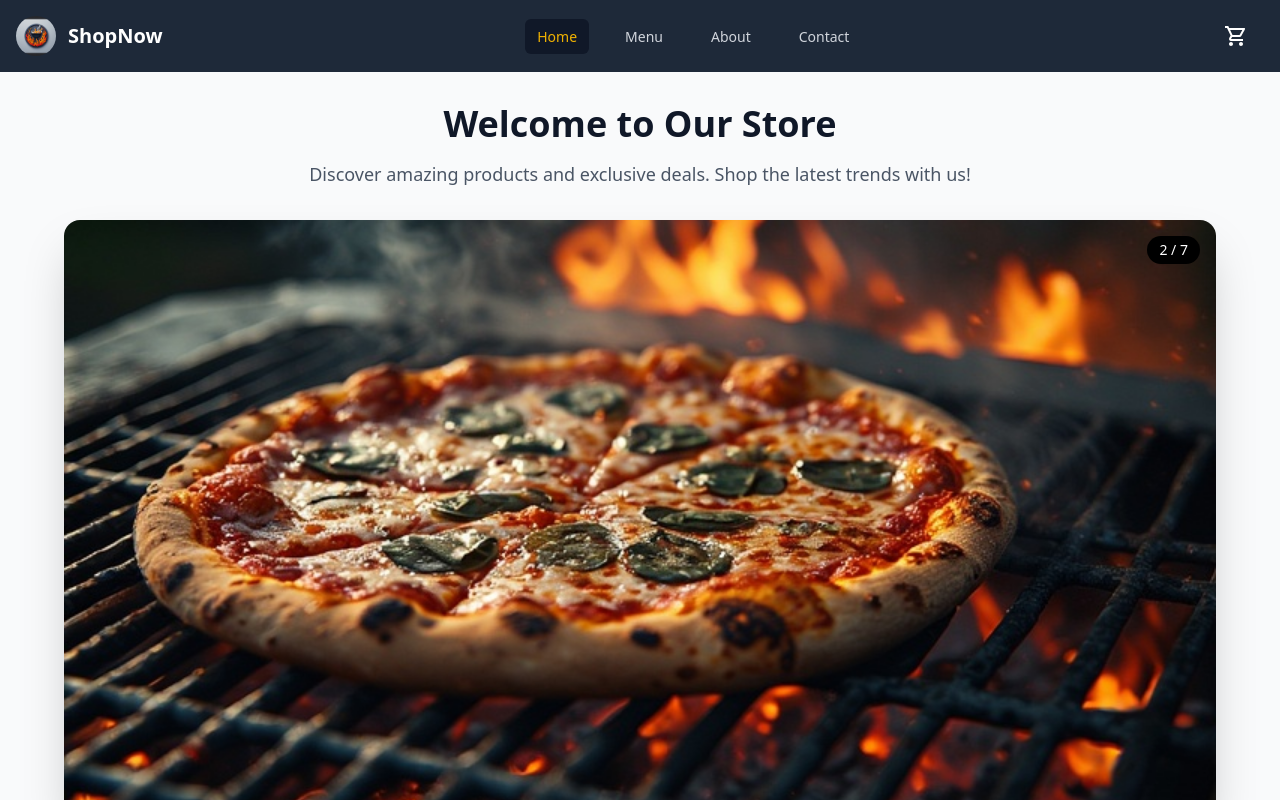
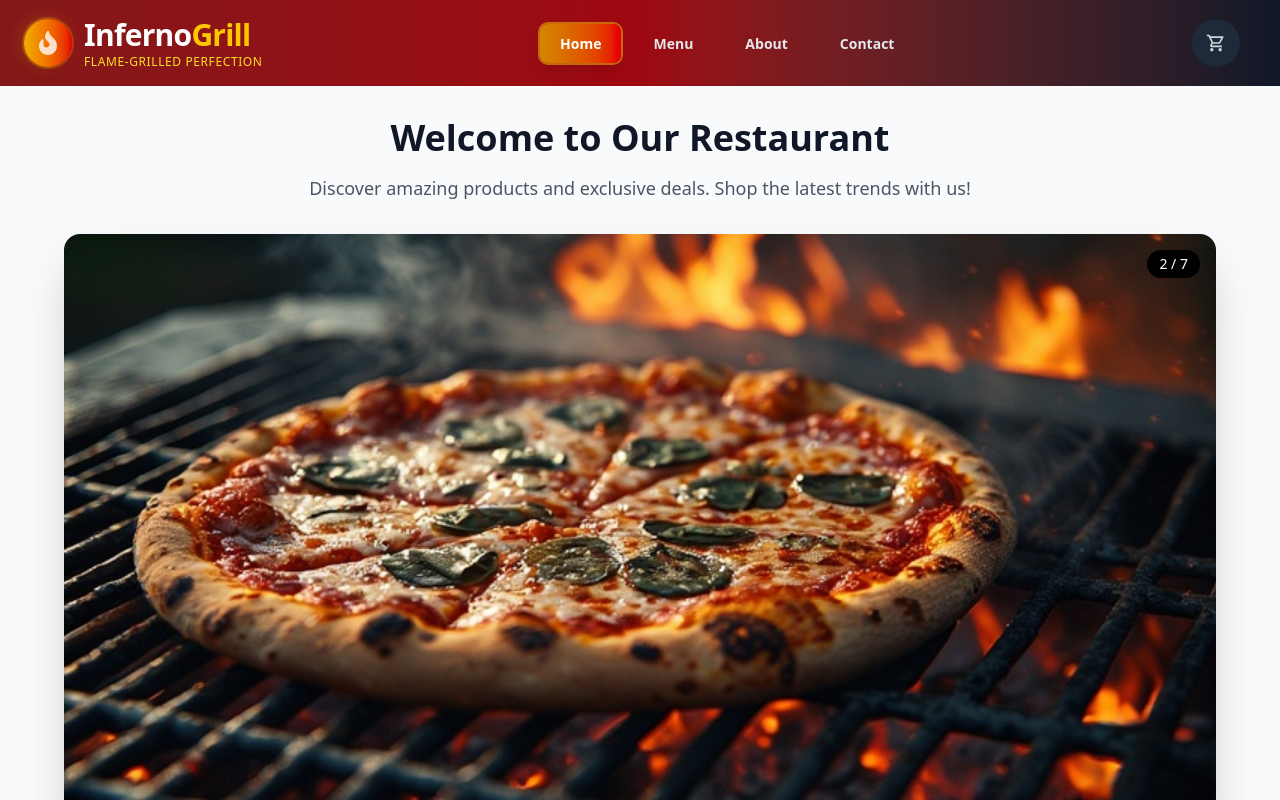
Before and after one commit to Hammad-000/inferno-grill, a React (Vite) app: page / in a window 1280 px wide. Shown: the top 800 px of the page. Built offline with nearby package versions, Linux system fonts and the light colour scheme.

Commit message:
nav update

```diff
--- a/src/App.jsx
+++ b/src/App.jsx
@@ -10,24 +10,101 @@ import { CartProvider, useCart } from "./components/CartContext";
 import { MdOutlineShoppingCart } from "react-icons/md";
 import { GiHamburgerMenu } from "react-icons/gi";
 import { IoClose } from "react-icons/io5";
+import { FaFire } from "react-icons/fa";
 import { BrowserRouter as Router, Routes, Route, NavLink } from "react-router-dom";
 
 function CartIcon() {
   const { cart } = useCart();
-  const cartItemsCount = cart.reduce((total, item) => total + item.quantity, 0);
+  const cartItemsCount = cart.reduce((total, item) => total + (item.quantity || 1), 0);
+  const [isHovering, setIsHovering] = useState(false);
+
+  // Calculate total price for tooltip
+  const totalPrice = cart.reduce((total, item) => {
+    const price = typeof item.price === 'number' ? item.price : 0;
+    const quantity = item.quantity || 1;
+    return total + (price * quantity);
+  }, 0);
 
   return (
-    <div className="relative">
+    <div
+      className="relative"
+      onMouseEnter={() => setIsHovering(true)}
+      onMouseLeave={() => setIsHovering(false)}
+    >
       <NavLink
         to="/cart"
-        className={({ isActive }) => isActive ? 'text-yellow-500' : 'text-white'}
+        className={({ isActive }) =>
+          `relative flex items-center justify-center w-12 h-12 rounded-full transition-all duration-300 ${
+            isActive
+              ? 'bg-gradient-to-br from-yellow-500 to-orange-600 text-white shadow-lg ring-2 ring-yellow-400'
+              : 'bg-gray-800 text-gray-300 hover:bg-gradient-to-br hover:from-yellow-600 hover:to-red-600 hover:text-white hover:shadow-xl'
+          }`
+        }
       >
-        <MdOutlineShoppingCart className="text-2xl" />
+        <MdOutlineShoppingCart className="text-xl" />
+
+        {/* Cart badge */}
+        {cartItemsCount > 0 && (
+          <span className="absolute -top-1 -right-1 bg-red-600 text-white text-xs font-bold rounded-full w-6 h-6 flex items-center justify-center shadow-lg animate-pulse">
+            {cartItemsCount > 9 ? '9+' : cartItemsCount}
+          </span>
+        )}
       </NavLink>
-      {cartItemsCount > 0 && (
-        <span className="absolute -top-2 -right-1 bg-red-500 text-white text-xs rounded-full w-5 h-5 flex items-center justify-center">
-          {cartItemsCount}
+
+      {/* Tooltip */}
+      {isHovering && (
+        <div className="absolute right-0 top-full mt-2 w-64 bg-white text-gray-800 text-sm rounded-xl shadow-2xl opacity-0 animate-fadeIn z-50 overflow-hidden border border-gray-200">
+          <div className="p-3 bg-gradient-to-r from-yellow-50 to-orange-50">
+            <div className="font-bold text-gray-900 flex items-center">
+              <MdOutlineShoppingCart className="mr-2" />
+              Your Cart
+            </div>
+          </div>
+
+          {cart.length === 0 ? (
+            <div className="p-4 text-center text-gray-500">
+              <p>Your cart is empty</p>
+              <p className="text-xs mt-1">Add items to get started</p>
+            </div>
+          ) : (
+            <div className="p-3">
+              <div className="space-y-2 max-h-48 overflow-y-auto">
+                {cart.slice(0, 3).map((item, index) => (
+                  <div key={index} className="flex items-center justify-between py-2 border-b border-gray-100 last:border-b-0">
+                    <div className="flex items-center">
+                      <div className="w-8 h-8 rounded bg-gray-100 flex items-center justify-center mr-2">
+                        <span className="text-xs font-bold text-gray-700">{item.quantity || 1}x</span>
+                      </div>
+                      <span className="text-xs font-medium truncate max-w-[120px]">{item.title}</span>
+                    </div>
+                    <span className="text-xs font-bold text-gray-900">
+                      ${((item.price || 0) * (item.quantity || 1)).toFixed(2)}
                     </span>
+                  </div>
+                ))}
+
+                {cart.length > 3 && (
+                  <div className="text-center text-xs text-gray-500 pt-2 border-t border-gray-100">
+                    +{cart.length - 3} more items
+                  </div>
+                )}
+              </div>
+
+              <div className="mt-3 pt-3 border-t border-gray-200">
+                <div className="flex justify-between items-center">
+                  <span className="font-semibold">Total:</span>
+                  <span className="text-lg font-bold text-green-600">${totalPrice.toFixed(2)}</span>
+                </div>
+                <NavLink
+                  to="/cart"
+                  className="block w-full mt-3 py-2 bg-gradient-to-r from-yellow-500 to-orange-500 text-white text-center rounded-lg font-semibold hover:from-yellow-600 hover:to-orange-600 transition-all duration-300"
+                >
+                  View Cart
+                </NavLink>
+              </div>
+            </div>
+          )}
+        </div>
       )}
     </div>
   );
@@ -35,6 +112,16 @@ function CartIcon() {
 
 function App() {
   const [isMenuOpen, setIsMenuOpen] = useState(false);
+  const [isScrolled, setIsScrolled] = useState(false);
+
+  // Handle scroll effect
+  React.useEffect(() => {
+    const handleScroll = () => {
+      setIsScrolled(window.scrollY > 20);
+    };
+    window.addEventListener('scroll', handleScroll);
+    return () => window.removeEventListener('scroll', handleScroll);
+  }, []);
 
   const toggleMenu = () => {
     setIsMenuOpen(!isMenuOpen);
@@ -47,164 +134,125 @@ function App() {
   return (
     <CartProvider>
       <Router>
-
-        <nav className="navbar p-4 bg-gray-800">
-          <div className="container mx-auto">
+        {/* Navbar */}
+        <nav className={`navbar sticky top-0 z-50 transition-all duration-300 ${
+          isScrolled
+            ? 'bg-gradient-to-r from-gray-900 via-gray-800 to-gray-900 shadow-2xl py-3 backdrop-blur-sm'
+            : 'bg-gradient-to-r from-red-900 via-red-800 to-gray-900 py-4'
+        }`}>
+          <div className="container mx-auto px-4 lg:px-6">
             <div className="flex justify-between items-center">
 
-              <div className="flex items-center">
-                <NavLink to="/" onClick={closeMenu}>
-                  <img
-                    src="/public/images/logo2.jfif"
-                    alt="Logo"
-                    className="w-10 h-10 rounded-full object-cover"
-                    onError={(e) => {
-                      e.target.src = "https://via.placeholder.com/40/374151/FFFFFF?text=Logo";
-                    }}
-                  />
-                </NavLink>
-                <span className="ml-3 text-white font-bold text-xl hidden sm:block">
-                  ShopNow
+              {/* Logo/Brand */}
+              <div className="flex items-center space-x-3">
+                <NavLink
+                  to="/"
+                  onClick={closeMenu}
+                  className="flex items-center space-x-3 group"
+                >
+                  <div className="relative">
+                    <div className="w-12 h-12 rounded-full bg-gradient-to-r from-yellow-500 to-red-600 flex items-center justify-center shadow-lg group-hover:scale-110 transition-transform duration-300 ring-2 ring-yellow-500/30">
+                      <FaFire className="text-2xl text-white" />
+                    </div>
+                    <div className="absolute -inset-1 rounded-full bg-gradient-to-r from-yellow-500 to-red-600 opacity-20 blur-sm group-hover:opacity-30 transition-opacity duration-300"></div>
+                  </div>
+                  <div className="flex flex-col">
+                    <span className="text-white font-bold text-2xl lg:text-3xl tracking-tight leading-tight">
+                      Inferno<span className="text-yellow-400">Grill</span>
+                    </span>
+                    <span className="text-yellow-300 text-xs font-medium tracking-wider hidden sm:block">
+                      FLAME-GRILLED PERFECTION
                     </span>
                   </div>
+                </NavLink>
+              </div>
 
-              <div className="hidden md:flex flex-1 justify-center">
-                <ul className="flex space-x-6">
-                  <li>
+              {/* Desktop Navigation */}
+              <div className="hidden lg:flex flex-1 justify-center">
+                <ul className="flex items-center space-x-1">
+                  {[
+                    { path: "/", label: "Home" },
+                    { path: "/menu", label: "Menu" },
+                    { path: "/about", label: "About" },
+                    { path: "/contact", label: "Contact" },
+                  ].map((item) => (
+                    <li key={item.path}>
                       <NavLink
-                      to="/"
+                        to={item.path}
                         className={({ isActive }) =>
-                        `px-3 py-2 rounded-md text-sm font-medium transition-colors ${
+                          `px-5 py-2.5 mx-1 rounded-lg text-sm font-semibold transition-all duration-300 ${
                             isActive
-                            ? 'bg-gray-900 text-yellow-500'
-                            : 'text-gray-300 hover:bg-gray-700 hover:text-white'
+                              ? 'bg-gradient-to-r from-yellow-600 to-red-600 text-white shadow-lg transform -translate-y-1 ring-2 ring-yellow-400/50'
+                              : 'text-gray-200 hover:bg-gray-800 hover:text-white hover:shadow-md'
                           }`
                         }
                         onClick={closeMenu}
                       >
-                      Home
+                        {item.label}
                       </NavLink>
                     </li>
-                  <li>
-                    <NavLink
-                      to="/menu"
-                      className={({ isActive }) =>
-                        `px-3 py-2 rounded-md text-sm font-medium transition-colors ${
-                          isActive
-                            ? 'bg-gray-900 text-yellow-500'
-                            : 'text-gray-300 hover:bg-gray-700 hover:text-white'
-                        }`
-                      }
-                      onClick={closeMenu}
-                    >
-                      Menu
-                    </NavLink>
-                  </li>
-                  <li>
-                    <NavLink
-                      to="/about"
-                      className={({ isActive }) =>
-                        `px-3 py-2 rounded-md text-sm font-medium transition-colors ${
-                          isActive
-                            ? 'bg-gray-900 text-yellow-500'
-                            : 'text-gray-300 hover:bg-gray-700 hover:text-white'
-                        }`
-                      }
-                      onClick={closeMenu}
-                    >
-                      About
-                    </NavLink>
-                  </li>
-                  <li>
-                    <NavLink
-                      to="/Contact"
-                      className={({ isActive }) =>
-                        `px-3 py-2 rounded-md text-sm font-medium transition-colors ${
-                          isActive
-                            ? 'bg-gray-900 text-yellow-500'
-                            : 'text-gray-300 hover:bg-gray-700 hover:text-white'
-                        }`
-                      }
-                      onClick={closeMenu}
-                    >
-                      Contact
-                    </NavLink>
-                  </li>
+                  ))}
                 </ul>
               </div>
 
-
+              {/* Right Side Icons */}
               <div className="flex items-center space-x-4">
                 {/* Cart Icon */}
-                <div className="relative">
                 <CartIcon />
-                </div>
 
-
+                {/* Mobile Menu Button */}
                 <button
                   onClick={toggleMenu}
-                  className="md:hidden inline-flex items-center justify-center p-2 rounded-md text-gray-400 hover:text-white hover:bg-gray-700 focus:outline-none"
+                  className="lg:hidden flex items-center justify-center w-12 h-12 rounded-xl bg-gradient-to-r from-yellow-600 to-red-600 text-white shadow-lg hover:shadow-xl transition-all duration-300 hover:scale-105 ring-2 ring-yellow-500/30"
                   aria-expanded={isMenuOpen}
                   aria-label="Toggle menu"
                 >
                   {isMenuOpen ? (
-                    <IoClose className="block h-6 w-6" />
+                    <IoClose className="text-2xl" />
                   ) : (
-                    <GiHamburgerMenu className="block h-6 w-6" />
+                    <GiHamburgerMenu className="text-2xl" />
                   )}
                 </button>
               </div>
             </div>
 
-
-            <div className={`md:hidden ${isMenuOpen ? 'block' : 'hidden'}`}>
-              <div className="px-2 pt-2 pb-3 space-y-1 sm:px-3 mt-4 border-t border-gray-700">
+            {/* Mobile Menu */}
+            <div className={`lg:hidden overflow-hidden transition-all duration-500 ease-in-out ${
+              isMenuOpen ? 'max-h-96 opacity-100 mt-4' : 'max-h-0 opacity-0'
+            }`}>
+              <div className="bg-gradient-to-b from-gray-800 to-gray-900 rounded-2xl shadow-2xl border border-gray-700 py-4 px-2">
+                {[
+                  { path: "/", label: "Home" },
+                  { path: "/menu", label: "Menu" },
+                  { path: "/about", label: "About" },
+                  { path: "/contact", label: "Contact" },
+                ].map((item, index) => (
                   <NavLink
-                  to="/"
+                    key={item.path}
+                    to={item.path}
                     className={({ isActive }) =>
-                    `block px-3 py-2 rounded-md text-base font-medium transition-colors ${
+                      `flex items-center px-4 py-4 mx-2 my-1 rounded-xl text-base font-medium transition-all duration-300 ${
                         isActive
-                        ? 'bg-gray-900 text-yellow-500'
+                          ? 'bg-gradient-to-r from-yellow-600 to-red-600 text-white shadow-lg transform scale-105'
                           : 'text-gray-300 hover:bg-gray-700 hover:text-white'
                       }`
                     }
                     onClick={closeMenu}
+                    style={{
+                      animationDelay: `${index * 100}ms`,
+                      animation: isMenuOpen ? 'slideInLeft 0.3s ease-out forwards' : 'none'
+                    }}
                   >
-                  Home
+                    <span className="ml-3">{item.label}</span>
                   </NavLink>
-                <NavLink
-                  to="/menu"
-                  className={({ isActive }) =>
-                    `block px-3 py-2 rounded-md text-base font-medium transition-colors ${
-                      isActive
-                        ? 'bg-gray-900 text-yellow-500'
-                        : 'text-gray-300 hover:bg-gray-700 hover:text-white'
-                    }`
-                  }
-                  onClick={closeMenu}
-                >
-                  Menu
-                </NavLink>
-                <NavLink
-                  to="/about"
-                  className={({ isActive }) =>
-                    `block px-3 py-2 rounded-md text-base font-medium transition-colors ${
-                      isActive
-                        ? 'bg-gray-900 text-yellow-500'
-                        : 'text-gray-300 hover:bg-gray-700 hover:text-white'
-                    }`
-                  }
-                  onClick={closeMenu}
-                >
-                  About
-                </NavLink>
+                ))}
               </div>
             </div>
           </div>
         </nav>
 
-
-        <div className="min-h-screen bg-gray-50">
+        {/* Main Content */}
+        <div className="min-h-screen bg-gradient-to-br from-gray-50 to-gray-100">
           <Routes>
             <Route path="/" element={<Home />} />
             <Route path="/menu" element={<Menu />} />
@@ -215,6 +263,48 @@ function App() {
             <Route path="*" element={<Error />} />
           </Routes>
         </div>
+
+        {/* Add some custom styles for animations */}
+        <style jsx>{`
+          @keyframes slideInLeft {
+            from {
+              opacity: 0;
+              transform: translateX(-20px);
+            }
+            to {
+              opacity: 1;
+              transform: translateX(0);
+            }
+          }
+
+          @keyframes fadeIn {
+            from {
+              opacity: 0;
+              transform: translateY(-10px);
+            }
+            to {
+              opacity: 1;
+              transform: translateY(0);
+            }
+          }
+
+          .animate-fadeIn {
+            animation: fadeIn 0.2s ease-out forwards;
+          }
+
+          .animate-pulse {
+            animation: pulse 1.5s infinite;
+          }
+
+          @keyframes pulse {
+            0%, 100% {
+              transform: scale(1);
+            }
+            50% {
+              transform: scale(1.1);
+            }
+          }
+        `}</style>
       </Router>
     </CartProvider>
   );
--- a/src/pages/Home.jsx
+++ b/src/pages/Home.jsx
@@ -51,7 +51,7 @@ function Home() {
       <main className="container mx-auto px-6 py-8 grow">
         <div className="text-center mb-8">
           <h1 className="text-4xl font-bold text-gray-900 mb-4">
-            Welcome to Our Store
+            Welcome to Our Restaurant
           </h1>
           <p className="text-lg text-gray-600 max-w-2xl mx-auto">
             Discover amazing products and exclusive deals. Shop the latest trends with us!
```
Also changed, not shown: src/components/ProductsCard.jsx (+64 -5 lines), src/pages/Cart.jsx (+7 -1 lines). Lines whose indentation alone changed are shown as unchanged.
